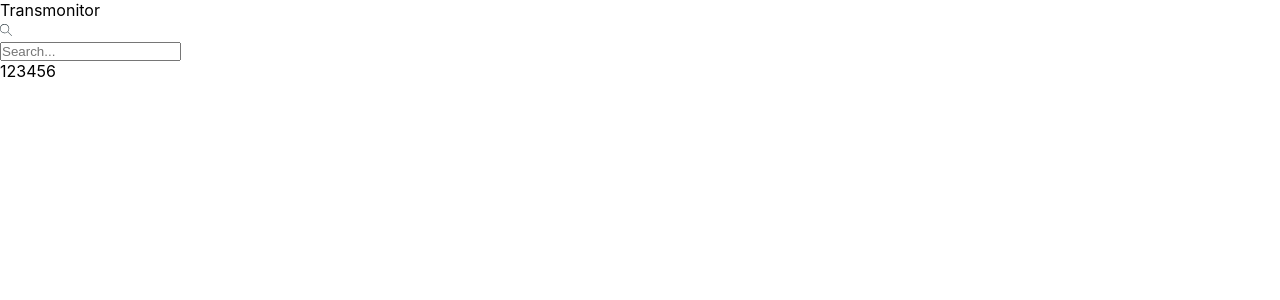
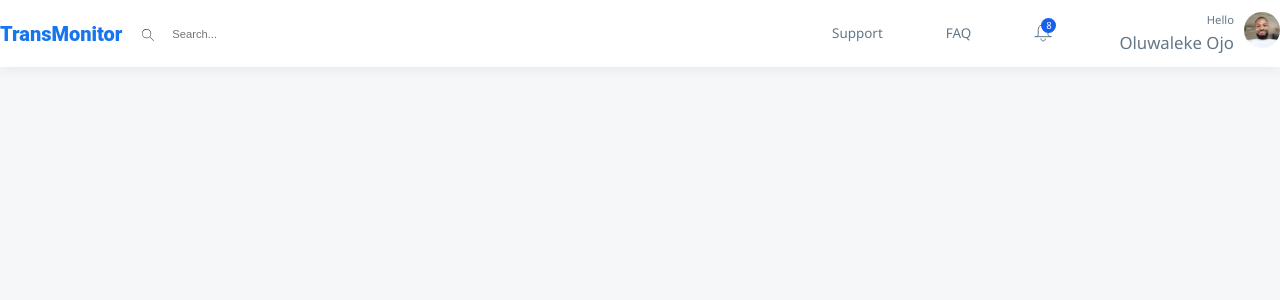
Before and after one commit to ThaLeprechaun/Transmonitor, a React (Create React App) app: page / in a window 1280 px wide. Shown: the top 300 px of the page. Built offline with nearby package versions, Linux system fonts and the light colour scheme.

Commit message:
modify file

```diff
--- a/src/App.css
+++ b/src/App.css
@@ -1,5 +1,17 @@
-*{
+* {
+  box-sizing: border-box;
+  outline: 0;
   margin: 0;
   padding: 0;
-  box-sizing: border-box;
 }
+
+html {
+  font-size: 70%; }
+
+body {
+  background-color: #F5F7F8; }
+
+body {
+  font-family: 'Open Sans', sans-serif;
+  font-weight: 400;
+  line-height: 1.7; }
--- a/src/App.tsx
+++ b/src/App.tsx
@@ -1,5 +1,4 @@
 import React from 'react';
-import logo from './logo.svg';
 import './App.css';
 import Navbar from './views/Nav';
 
--- a/src/views/Nav/index.tsx
+++ b/src/views/Nav/index.tsx
@@ -1,30 +1,42 @@
 import React from 'react';
+
 import Img from '../../Components/Image/Img';
+import Avatar from '../../Components/Avatar';
+import './nav.css';
 
 export default function Navbar() {
   const searchIcon = './assets/search.svg';
+  const notificationBell = './assets/notification_bell.svg';
   return (
     <nav className="nav__container">
       <div className="nav__container--content">
         <div className="nav__items--left">
           <div className="nav__logo">
-            Transmonitor
+            TransMonitor
           </div>
           <div className="nav__search">
-            <Img src={searchIcon} alt="searchIcon"/>
-          </div>
-          <div className="nav__search--input">
-            <input type="search" name="search" className="search__field" placeholder="Search..."/>
+            <Img src={searchIcon} alt="searchIcon" className="search--icon"/>
+            <div className="nav__search--input">
+              <input type="search" name="search" className="search__field" placeholder="Search..."/>
+            </div>
           </div>
         </div>
 
         <div className="nav__items--right">
-          <span>1</span>
-          <span>2</span>
-          <span>3</span>
-          <span>4</span>
-          <span>5</span>
-          <span>6</span>
+          <div className="nav__right--content">
+            <ul className="nav--items">
+              <li className="nav__link">Support</li>
+              <li className="nav__link">FAQ</li>
+              <li className="nav__link">
+                <div className="nav__notif">
+                  <Img src={notificationBell} alt="notificationIcon"/>
+                </div>
+              </li>
+              <div className="nav__avi">
+                <Avatar />
+              </div>
+            </ul>
+          </div>
         </div>
       </div>
     </nav>
```
Also changed, not shown: 1 other file (tests, documents, lock files or other folders).
